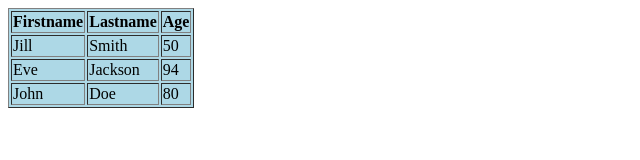
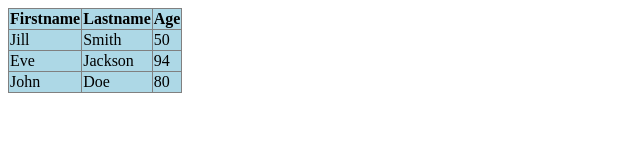
Before and after one commit to divyagit21/mern_internship, a plain HTML site: page task1.html in a window 1280 px wide. Shown: the whole page, without its empty margins (0-640 px from the left). Drawn offline with Linux system fonts and the light colour scheme.

Commit message:
Update task1.html

```diff
--- a/task1.html
+++ b/task1.html
@@ -7,7 +7,7 @@
     <title>Document</title>
 </head>
 <body>
-    <table border="1" bgcolor="lightblue">
+    <table border="1" bgcolor="lightblue" style="border-collapse: collapse;">
         <tr>
             <th align="center">
                Firstname
```
